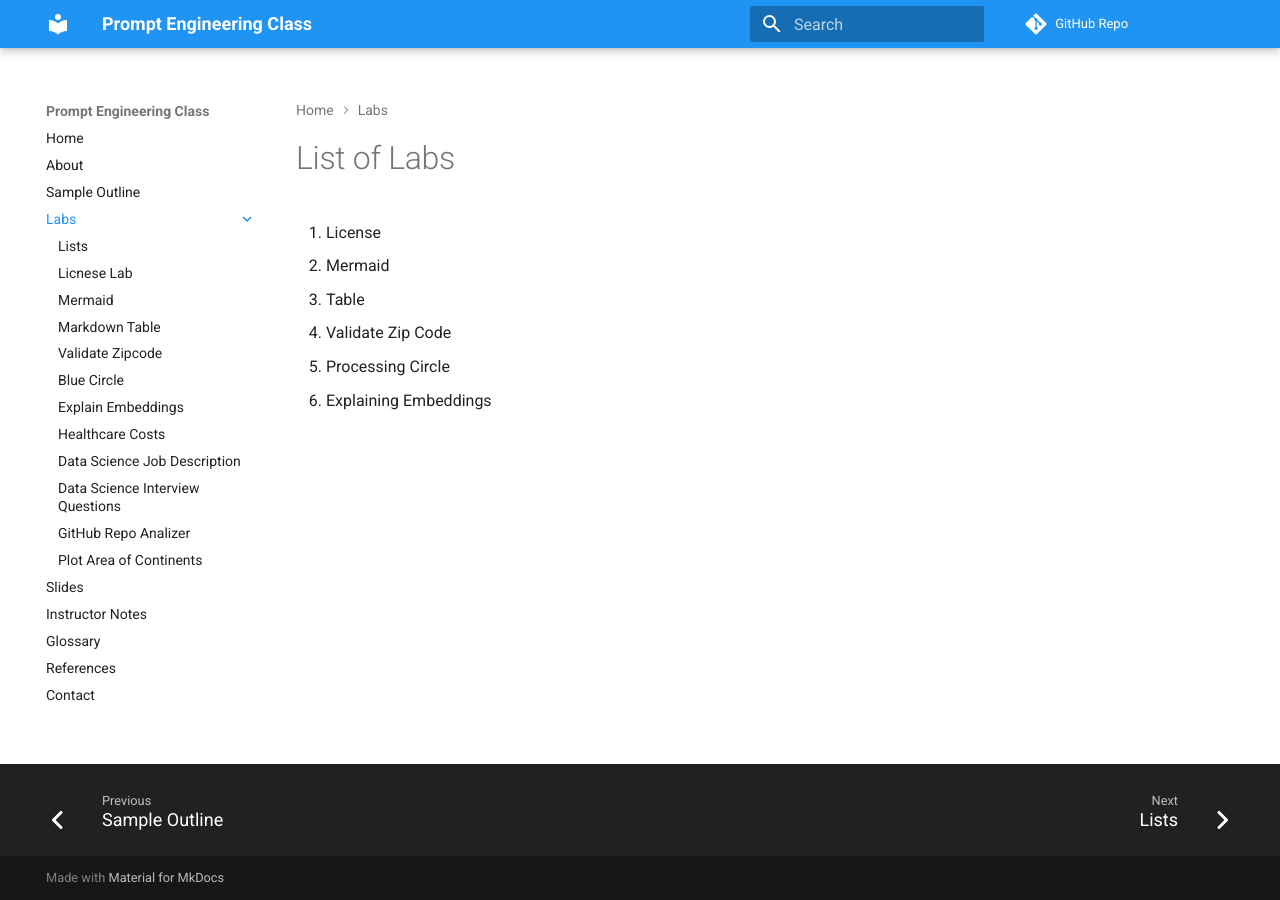
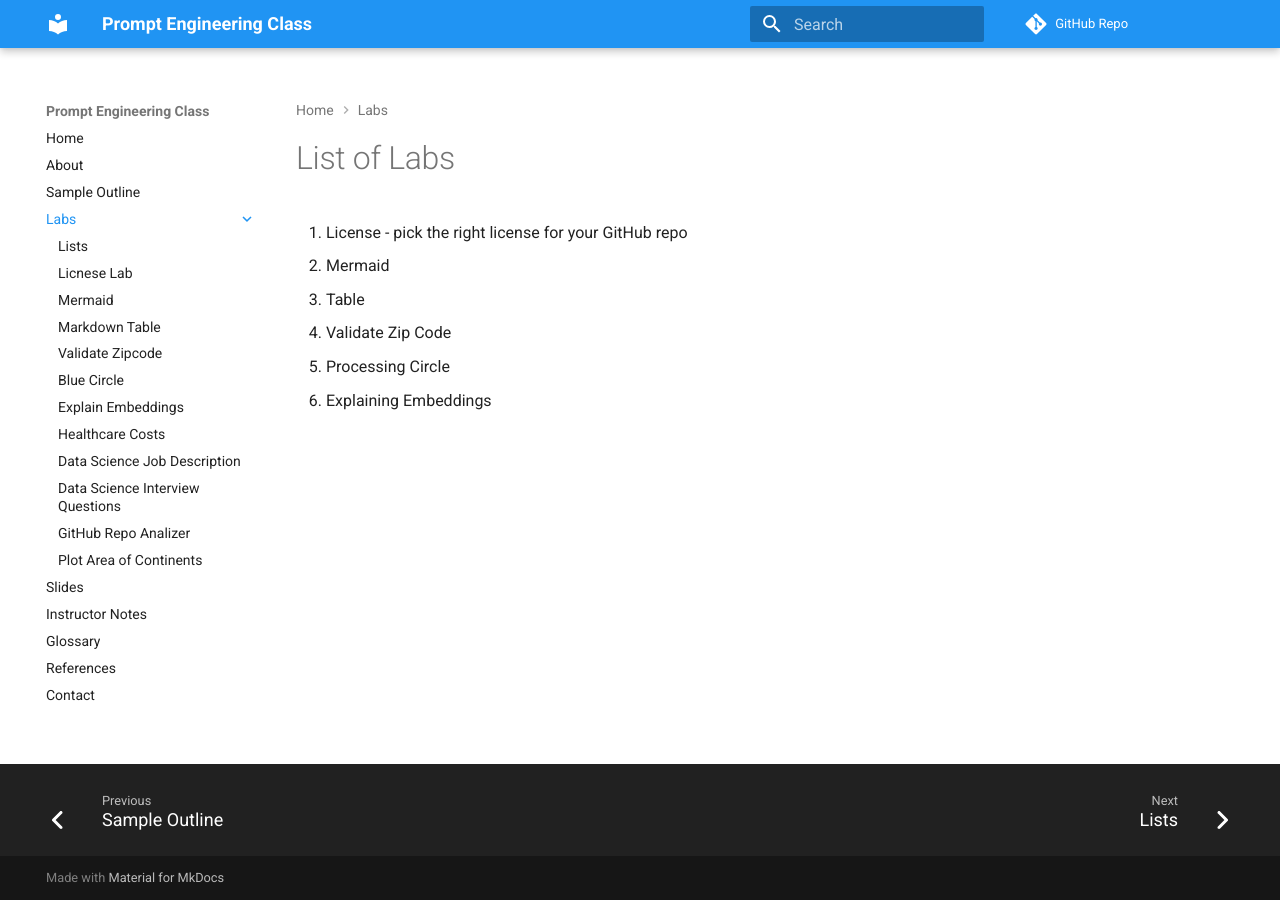
Before and after one commit to dmccreary/prompt-class, an MkDocs documentation site: the page built from docs/labs/index.md, in a window 1280 px wide. Built offline with MkDocs 1.6.1 and Material for MkDocs 9.7.7, drawn with Linux system fonts in a browser that asks for light colours; comment, search, counter and statistics services are not loaded.

Commit message:
updating content

```diff
--- a/docs/labs/index.md
+++ b/docs/labs/index.md
@@ -1,6 +1,6 @@
 # List of Labs
 
-1. License
+1. License - pick the right license for your GitHub repo
 2. Mermaid
 3. Table
 4. Validate Zip Code
```
